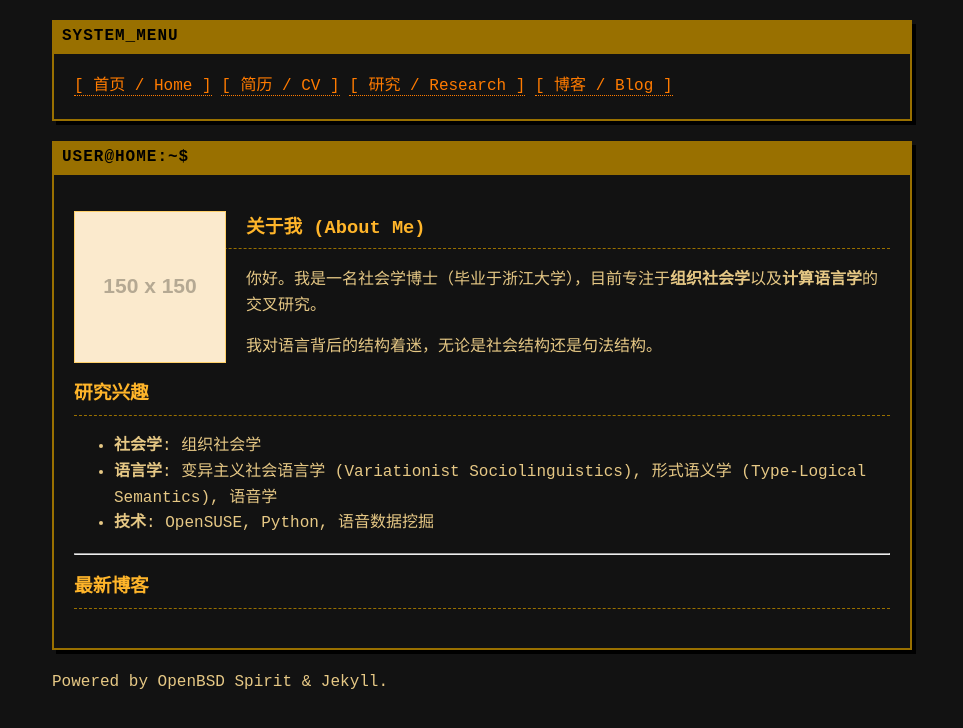
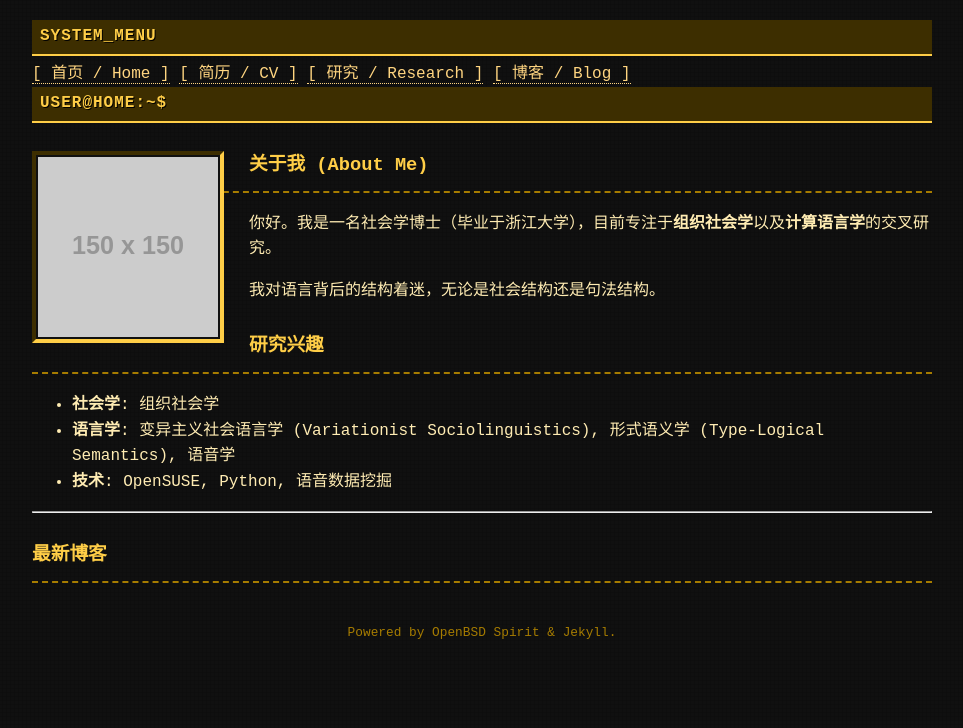
Before and after one commit to ZJWXTHB/zjwxthb.github.io, a Jekyll site: the page built from index.md, in a window 1280 px wide. Shown: the top 728 px of the page, without its empty margins (158-1121 px from the left). Built offline with Jekyll 4.4.1, drawn with Linux system fonts in a browser that asks for light colours.

Commit message:
Refactor CSS for improved design and usability
Updated color palette and styles for improved aesthetics. Added new styles for buttons, windows, and text elements.

```diff
--- a/assets/css/style.css
+++ b/assets/css/style.css
@@ -1,92 +1,218 @@
 :root {
-  /* 调色板：复古琥珀色/深橙色 */
-  --bg-color: #121212;         /* 极深灰，接近黑 */
-  --text-color: #e6c885;       /* 浅琥珀色，阅读舒适 */
-  --accent-color: #ffb52a;     /* 亮橙/黄色，用于高亮 */
-  --border-color: #997000;     /* 深金黄色边框 */
-  --title-bg: #997000;         /* 标题栏背景 */
-  --title-text: #000000;       /* 标题栏文字 */
-  --link-color: #ff7b00;       /* 深橙色链接 */
-  --code-bg: #1c1c1c;
+  /* === CDE 琥珀色系调色板 === */
+
+  /* 桌面背景色 */
+  --desktop-bg: #101010;
+
+  /* 窗口基色 (表面颜色 - 深沉的金色/琥珀色) */
+  --surface-color: #a67c00;
+
+  /* 3D 浮雕高光色 (用于凸起面的左/上，凹陷面的右/下) - 明亮黄色 */
+  --bevel-highlight: #ffce47;
+
+  /* 3D 浮雕阴影色 (用于凸起面的右/下，凹陷面的左/上) - 深褐色 */
+  --bevel-shadow: #3d2e00;
+
+  /* 凹陷区域背景色 (比表面色更深，增加深度感) */
+  --inset-bg: #1a1200;
+
+  /* 文本颜色 */
+  --text-color: #ffecb3;       /* 浅琥珀色文本，易读 */
+  --heading-color: #ffce47;    /* 高亮标题文本 */
+  --link-color: #ffd580;       /* 链接颜色 */
+
+  /* 边框厚度 (CDE以厚重著称) */
+  --border-thick: 6px;
+  --border-thin: 4px;
 }
 
 body {
-  background-color: var(--bg-color);
+  background-color: var(--desktop-bg);
+  /* 可选：加一个复古的背景纹理，模拟旧显示器 */
+  background-image: linear-gradient(rgba(0,0,0,0.1) 1px, transparent 1px),
+                    linear-gradient(90deg, rgba(0,0,0,0.1) 1px, transparent 1px);
+  background-size: 4px 4px, 4px 4px;
+
   color: var(--text-color);
-  font-family: "Courier New", Courier, monospace; /* 强制等宽字体 */
+  font-family: "Courier New", Courier, monospace; /* 保持硬核等宽字体 */
   margin: 0;
   padding: 20px;
   line-height: 1.6;
 }
 
-/* 布局容器 */
 .container {
-  max-width: 860px;
+  max-width: 900px;
   margin: 0 auto;
 }
 
-/* 链接样式 */
+/* === 通用 CDE 凸起效果 Mixin === */
+.cde-raised {
+  background-color: var(--surface-color);
+  border-style: solid;
+  border-width: var(--border-thick);
+  /* 左上高光，右下阴影 -> 凸起感 */
+  border-top-color: var(--bevel-highlight);
+  border-left-color: var(--bevel-highlight);
+  border-bottom-color: var(--bevel-shadow);
+  border-right-color: var(--bevel-shadow);
+}
+
+/* === 通用 CDE 凹陷效果 Mixin === */
+.cde-inset {
+  background-color: var(--inset-bg);
+  border-style: solid;
+  border-width: var(--border-thin);
+  /* 左上阴影，右下高光 -> 凹陷感 */
+  border-top-color: var(--bevel-shadow);
+  border-left-color: var(--bevel-shadow);
+  border-bottom-color: var(--bevel-highlight);
+  border-right-color: var(--bevel-highlight);
+}
+
+
+/* === 窗口结构 === */
+/* 主窗口框架 (凸起) */
+.window-frame {
+  margin-bottom: 30px;
+  /* 应用凸起样式 */
+  background-color: var(--surface-color);
+  border-style: solid;
+  border-width: var(--border-thick);
+  border-top-color: var(--bevel-highlight);
+  border-left-color: var(--bevel-highlight);
+  border-bottom-color: var(--bevel-shadow);
+  border-right-color: var(--bevel-shadow);
+
+  box-shadow: 6px 6px 10px rgba(0,0,0,0.5); /* 额外的外部投影增加层次 */
+  padding: 6px; /* 框架和内部面板之间的间距 */
+}
+
+/* 标题栏 */
+.title-bar {
+  background-color: var(--bevel-shadow); /* 深色背景 */
+  color: var(--heading-color);
+  padding: 4px 8px;
+  font-weight: bold;
+  text-transform: uppercase;
+  letter-spacing: 1px;
+  margin-bottom: 6px;
+  /* 标题栏本身的微浮雕 */
+  border-bottom: 2px solid var(--bevel-highlight);
+  text-shadow: 1px 1px #000;
+}
+
+/* 窗口内部内容面板 (凹陷) */
+.window-pane {
+  /* 应用凹陷样式 */
+  background-color: var(--inset-bg);
+  border-style: solid;
+  border-width: var(--border-thin);
+  border-top-color: var(--bevel-shadow);
+  border-left-color: var(--bevel-shadow);
+  border-bottom-color: var(--bevel-highlight);
+  border-right-color: var(--bevel-highlight);
+
+  padding: 20px;
+  overflow: auto; /* 防止内容溢出 */
+}
+
+
+/* === 导航按钮 === */
+.nav-buttons {
+  display: flex;
+  gap: 10px;
+  padding: 10px;
+  background-color: var(--inset-bg); /* 导航栏底座也是凹陷的 */
+  border: 2px solid var(--bevel-shadow);
+  margin-bottom: 15px;
+}
+
+.cde-btn {
+  display: inline-block;
+  padding: 6px 12px;
+  text-decoration: none;
+  color: var(--surface-color);
+  font-weight: bold;
+  background-color: var(--surface-color);
+
+  /* 按钮凸起效果 (较薄的边框) */
+  border-width: 4px;
+  border-style: solid;
+  border-top-color: var(--bevel-highlight);
+  border-left-color: var(--bevel-highlight);
+  border-bottom-color: var(--bevel-shadow);
+  border-right-color: var(--bevel-shadow);
+
+  transition: all 0.1s;
+}
+
+.cde-btn:hover {
+  background-color: var(--bevel-highlight);
+}
+
+/* 按钮按下效果 (Active) - 颜色反转 */
+.cde-btn:active {
+  border-top-color: var(--bevel-shadow);
+  border-left-color: var(--bevel-shadow);
+  border-bottom-color: var(--bevel-highlight);
+  border-right-color: var(--bevel-highlight);
+  padding: 7px 11px 5px 13px; /* 微位移模拟按下 */
+  background-color: var(--surface-color);
+}
+
+
+/* === 内容样式 === */
+h1, h2, h3 {
+  color: var(--heading-color);
+  border-bottom: 2px dashed var(--surface-color);
+  padding-bottom: 10px;
+  margin-top: 1.5em;
+}
+
 a {
   color: var(--link-color);
   text-decoration: none;
   border-bottom: 1px dotted var(--link-color);
 }
 a:hover {
-  background-color: var(--link-color);
-  color: #000;
+  background-color: var(--bevel-shadow);
 }
 
-/* OpenBSD 窗口风格 */
-.window {
-  border: 2px solid var(--border-color);
-  margin-bottom: 20px;
-  background-color: var(--bg-color);
-  box-shadow: 4px 4px 0px #000; /* 硬阴影 */
+/* 图片样式 - 也加上凹陷边框 */
+img {
+  max-width: 100%;
+  border: 4px solid var(--bevel-shadow);
+  border-bottom-color: var(--bevel-highlight);
+  border-right-color: var(--bevel-highlight);
+  padding: 2px;
+  background: var(--desktop-bg);
+}
+.profile-img {
+  float: left;
+  width: 180px;
+  margin-right: 25px;
+  margin-bottom: 15px;
 }
 
-.title-bar {
-  background-color: var(--title-bg);
-  color: var(--title-text);
-  padding: 2px 8px;
-  font-weight: bold;
-  text-transform: uppercase;
-  letter-spacing: 1px;
-  border-bottom: 2px solid var(--border-color);
+/* 代码块样式 (凹陷) */
+pre {
+  background-color: #000; /* 最深色背景 */
+  border: 3px solid var(--bevel-shadow);
+  border-bottom-color: var(--bevel-highlight); /* 底部高光增强凹陷感 */
+  border-right-color: var(--bevel-highlight);
+  padding: 15px;
+  overflow-x: auto;
+  color: var(--heading-color);
+}
+code {
+  background-color: #000;
+  padding: 2px 4px;
+  color: var(--heading-color);
 }
 
-.content {
-  padding: 20px;
+footer {
+  text-align: center;
+  margin-top: 40px;
+  font-size: 0.8em;
+  color: var(--surface-color);
 }
-
-/* 图片样式 */
-img {
-  max-width: 100%;
-  border: 1px solid var(--accent-color);
-  filter: sepia(0.5) contrast(1.1); /* 稍微加点复古滤镜 */
-}
-
-.profile-img {
-  float: left;
-  width: 150px;
-  margin-right: 20px;
-  margin-bottom: 10px;
-}
-
-/* 代码块样式 */
-pre, code {
-  background-color: var(--code-bg);
-  color: var(--accent-color);
-  border: 1px solid #444;
-  padding: 2px 4px;
-}
-pre {
-  padding: 10px;
-  overflow-x: auto;
-}
-
-/* 标题样式 */
-h1, h2, h3 {
-  color: var(--accent-color);
-  border-bottom: 1px dashed var(--border-color);
-  padding-bottom: 5px;
-}
```
